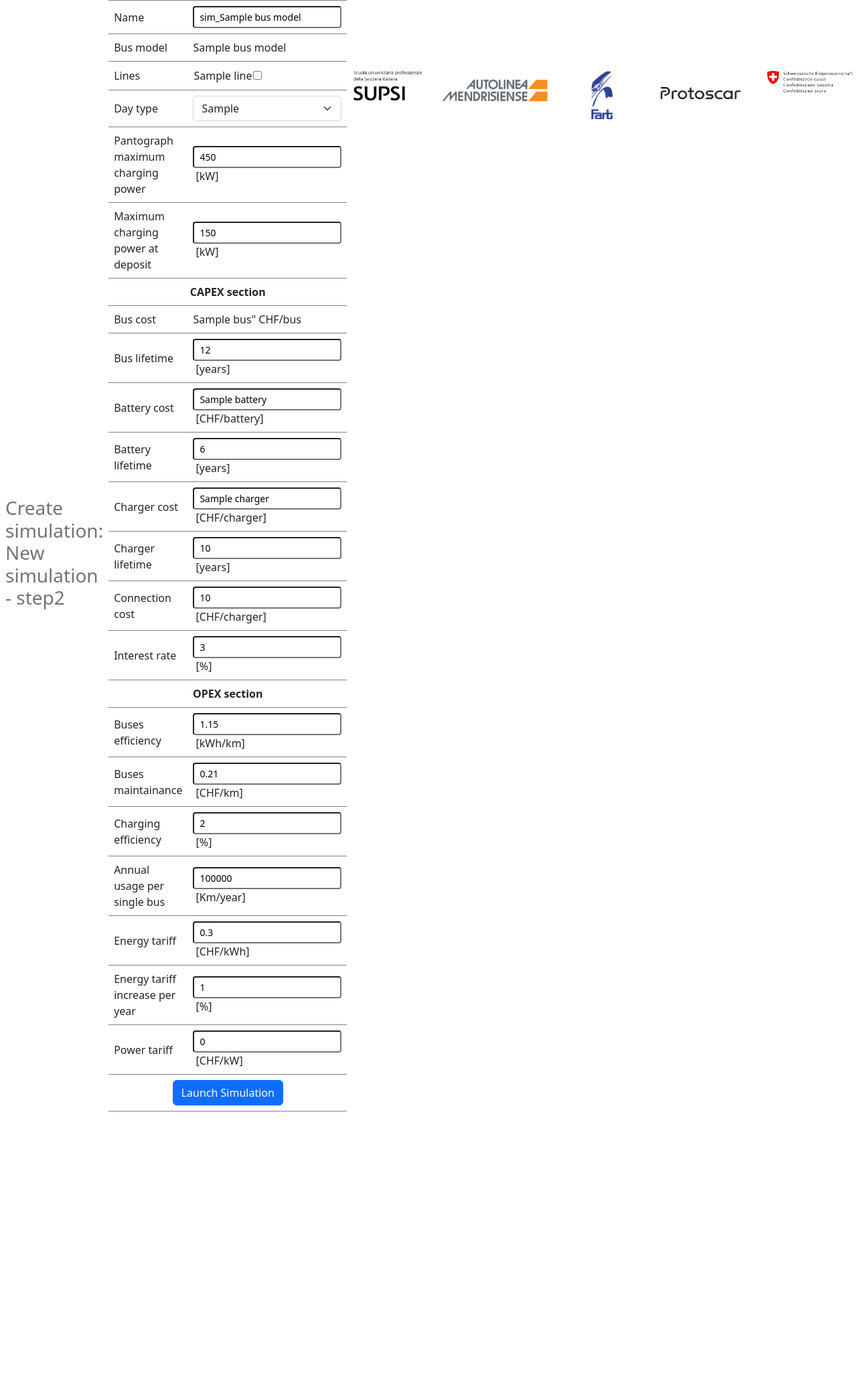
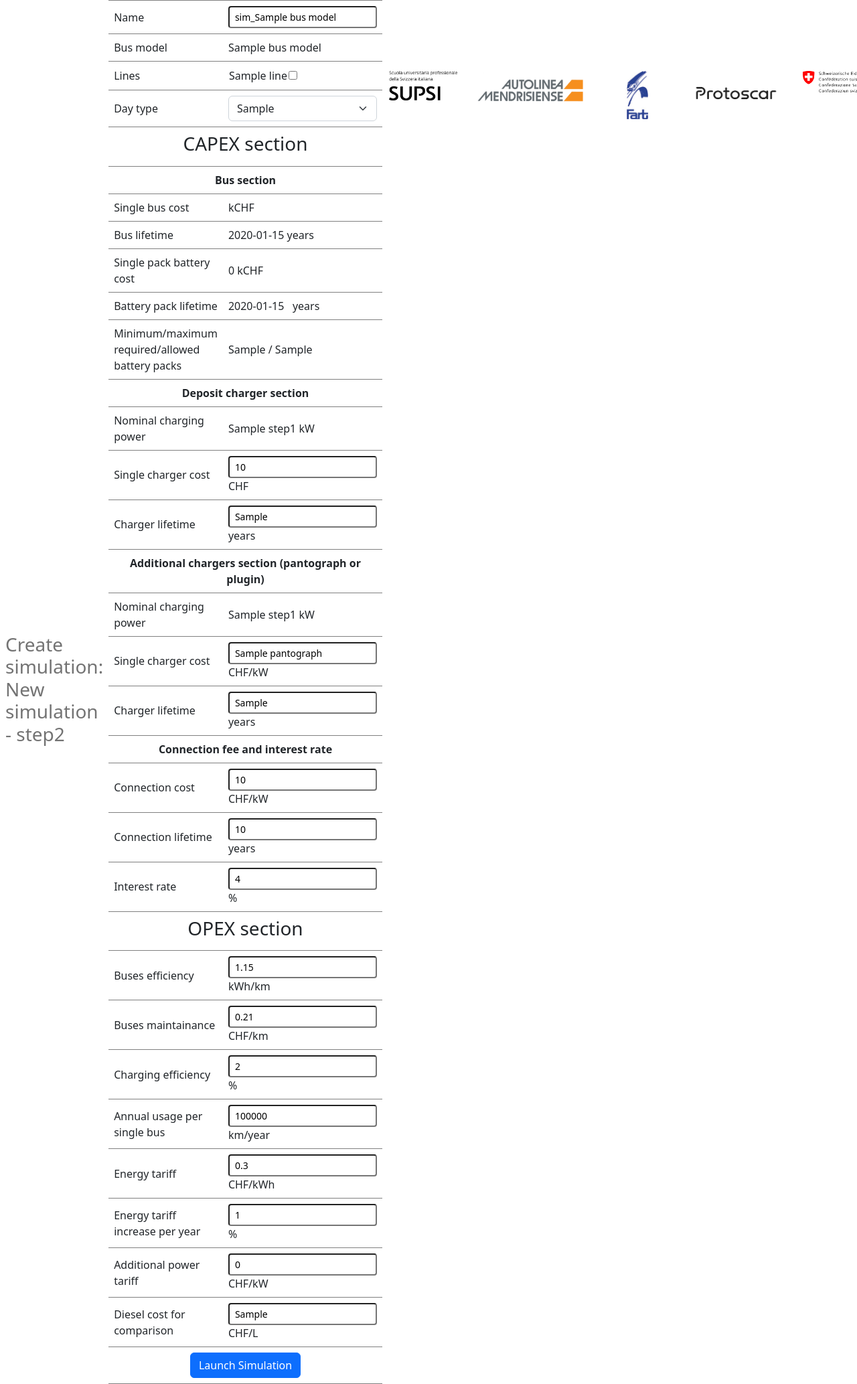
Before and after one commit to supsi-dacd-isaac/pvxte-web, a Flask app: template templates/new_sim_step2.html in a window 1280 px wide. Shown: the whole page at 67% size. Before the commit the page ends 1660 px from the top, so only its background shows below. Run offline with Flask 3, Linux system fonts and the light colour scheme; the template is opened without the code that fills it: most values are stand-ins (such as "Sample title", 1, 10 or a date in 2020); some libraries are stand-ins or nearby versions.

Commit message:
Implemented new interfaces for simulations creation

```diff
--- a/templates/new_bus_model.html
+++ b/templates/new_bus_model.html
@@ -30,7 +30,7 @@
                     </tr>
                     <tr>
                         <td>{{ gettext('Bus lifetime') }}</td>
-                        <td><input type="text" class="form-control-sm" name="capex_bus_lifetime" value="12">&nbsp{{ gettext('years') }}</td>
+                        <td><input type="text" class="form-control-sm" name="capex_bus_lifetime" value="{{ main_cfg['lifetimes']['bus'] }}">&nbsp{{ gettext('years') }}</td>
                     </tr>
                     <tr>
                         <td>{{ gettext('Empty weight of a bus without battery') }}</td>
@@ -57,7 +57,7 @@
                     </tr>
                     <tr>
                         <td>{{ gettext('Battery lifetime') }}</td>
-                        <td><input type="text" class="form-control-sm" name="capex_battery_lifetime" value="6">&nbsp{{ gettext('years') }}</td>
+                        <td><input type="text" class="form-control-sm" name="capex_battery_lifetime" value="{{ main_cfg['lifetimes']['battery'] }}">&nbsp{{ gettext('years') }}</td>
                     </tr>
                     <tr >
                         <td class="center-align-cell" colspan="2"><button type="submit" class="btn btn-primary" onclick="return confirm('{{ gettext('You are inserting a new bus model! Are you sure?') }}')">{{ gettext('Submit') }}</button></td>
--- a/templates/new_sim_step2.html
+++ b/templates/new_sim_step2.html
@@ -29,12 +29,14 @@
                         <td>
                             <table class="table-sm-form">
                                 <tbody>
+                                    <tr>
                                     {% for line in lines %}
-                                        <tr>
+
                                             <td>{{ line }}</td>
                                             <td><input type="checkbox" id="line_{{ line }}" name="line_{{ line }}"></td>
-                                        </tr>
+                                            <td>&nbsp;&nbsp;&nbsp;</td>
                                     {% endfor %}
+                                    </tr>
                                 </tbody>
                             </table>
                         </td>
@@ -50,76 +52,118 @@
                         </td>
                     </tr>
                     <tr>
-                        <td>{{ gettext('Pantograph maximum charging power') }}</td>
-                        <td><input type="text" class="form-control-sm" name="p_max" value="450">&nbsp[kW]</td>
+                        <td colspan="2" align="center"><h3>{{ gettext('CAPEX section') }}</h3></td>
+                    </tr>                    <tr>
+                        <td colspan="2" align="center"><b>{{ gettext('Bus section') }}</b></td>
                     </tr>
                     <tr>
-                        <td>{{ gettext('Maximum charging power at deposit') }}</td>
-                        <td><input type="text" class="form-control-sm" name="pd_max" value="150">&nbsp[kW]</td>
-                    </tr>
-                    <tr>
-                        <td colspan="2" align="center"><b>{{ gettext('CAPEX section') }}</b></td>
-                    </tr>
-                    <tr>
-                        <td>{{ gettext('Bus cost') }}</td>
-                        <td>{{ default_costs['bus'] }}" CHF/bus</td>
+                        <td>{{ gettext('Single bus cost') }}</td>
+                        <td>{{ bus_model_data['capex_bus_cost'][:-3] }} kCHF</td>
+                        <input type="hidden" class="form-control-sm" name="capex_bus_cost" value="{{ bus_model_data['capex_bus_cost'] }}">
                     </tr>
                     <tr>
                         <td>{{ gettext('Bus lifetime') }}</td>
-                        <td><input type="text" class="form-control-sm" name="capex_bus_lifetime" value="12">&nbsp[{{ gettext('years') }}]</td>
+                        <td>{{ bus_model_data['capex_bus_lifetime'] }}&nbsp{{ gettext('years') }}</td>
+                        <input type="hidden" class="form-control-sm" name="capex_bus_lifetime" value="{{ bus_model_data['capex_bus_lifetime'] }}">
                     </tr>
                     <tr>
-                        <td>{{ gettext('Battery cost') }}</td>
-                        <td><input type="text" class="form-control-sm" name="capex_battery_cost" value="{{ default_costs['battery'] }}">&nbsp[CHF/{{ gettext('battery') }}]</td>
-                    </tr>
-                        <td>{{ gettext('Battery lifetime') }}</td>
-                        <td><input type="text" class="form-control-sm" name="capex_battery_lifetime" value="6">&nbsp[{{ gettext('years') }}]</td>
+                        <td>{{ gettext('Single pack battery cost') }}</td>
+                        <td>{{ (bus_model_data['capex_battery_cost']/1000)|int }} kCHF</td>
+                        <input type="hidden" class="form-control-sm" name="capex_battery_cost" value="{{ bus_model_data['capex_battery_cost'] }}">
                     </tr>
                     <tr>
-                        <td>{{ gettext('Charger cost') }}</td>
-                        <td><input type="text" class="form-control-sm" name="capex_charger_cost" value="{{ default_costs['charger'] }}">&nbsp[CHF/{{ gettext('charger') }}]</td>
+                        <td>{{ gettext('Battery pack lifetime') }}</td>
+                        <td>{{ bus_model_data['capex_battery_lifetime'] }} &nbsp {{ gettext('years') }}</td>
+                        <input type="hidden" class="form-control-sm" name="capex_battery_lifetime" value="{{ bus_model_data['capex_battery_lifetime'] }}">
+                    </tr>
+                    <tr>
+                        <td>{{ gettext('Minimum/maximum required/allowed battery packs') }}</td>
+                        <td>{{ bus_model_data['min_required_batt_packs'] }} / {{ bus_model_data['max_allowed_batt_packs'] }}</td>
+                    </tr>
+                    <tr>
+                        <td colspan="2" align="center"><b>{{ gettext('Deposit charger section') }}</b></td>
+                    </tr>
+                    <tr>
+                        <td>{{ gettext('Nominal charging power') }}</td>
+                        <td>{{ step1_data['deposit_nominal_power'] }} kW</td>
+                        <input type="hidden" class="form-control-sm" name="pd_max" value="{{ step1_data['deposit_nominal_power'] }}">
+                    </tr>
+                    <tr>
+                        <td>{{ gettext('Single charger cost') }}</td>
+                        <td><input type="text" class="form-control-sm" name="capex_charger_cost" value="{{ defaults_costs['charger']|int }}"> CHF</td>
                     </tr>
                         <td>{{ gettext('Charger lifetime') }}</td>
-                        <td><input type="text" class="form-control-sm" name="capex_charger_lifetime" value="10">&nbsp[{{ gettext('years') }}]</td>
+                        <td><input type="text" class="form-control-sm" name="capex_charger_lifetime" value="{{ main_cfg['lifetimes']['depoCharger'] }}"> {{ gettext('years') }}</td>
+                    </tr>
+                    <input type="hidden" class="form-control-sm" name="p_max" value="{{ step1_data['pantograph_nominal_power'] }}">
+                    {% if step1_data['pantograph_nominal_power']|int > 0 %}
+                        <tr>
+                            <td colspan="2" align="center"><b>{{ gettext('Additional chargers section (pantograph or plugin)') }}</b></td>
+                        </tr>
+                        <tr>
+                            <td>{{ gettext('Nominal charging power') }}</td>
+                            <td>{{ step1_data['pantograph_nominal_power'] }} kW</td>
+                        </tr>
+                        <tr>
+                            <td>{{ gettext('Single charger cost') }}</td>
+                            <td><input type="text" class="form-control-sm" name="capex_panto_cost" value="{{ defaults_costs['pantograph'] }}"> CHF/kW</td>
+                        </tr>
+                            <td>{{ gettext('Charger lifetime') }}</td>
+                            <td><input type="text" class="form-control-sm" name="capex_panto_lifetime" value="{{ main_cfg['lifetimes']['pantoCharger'] }}"> {{ gettext('years') }}</td>
+                        </tr>
+                    {% else %}
+                        <input type="hidden" class="form-control-sm" name="capex_panto_cost" value="{{ defaults_costs['pantograph'] }}">
+                        <input type="hidden" class="form-control-sm" name="capex_panto_lifetime" value="{{ main_cfg['lifetimes']['pantoCharger'] }}">
+                    {% endif %}
+                    <tr>
+                        <td colspan="2" align="center"><b>{{ gettext('Connection fee and interest rate') }}</b></td>
                     </tr>
                     <tr>
                         <td>{{ gettext('Connection cost') }}</td>
-                        <td><input type="text" class="form-control-sm" name="capex_additional_fee" value="{{ default_costs['connection_fee'] }}">&nbsp[CHF/{{ gettext('charger') }}]</td>
+                        <td><input type="text" class="form-control-sm" name="capex_additional_fee" value="{{ main_cfg['defaultCosts']['connectionFee'] }}"> CHF/kW</td>
+                    </tr>
+                    </tr>
+                        <td>{{ gettext('Connection lifetime') }}</td>
+                        <td><input type="text" class="form-control-sm" name="capex_additional_fee_lifetime" value="{{ main_cfg['lifetimes']['connectionFee'] }}">{{ gettext('years') }}</td>
                     </tr>
                     <tr>
                         <td>{{ gettext('Interest rate') }}</td>
-                        <td><input type="text" class="form-control-sm" name="capex_interest_rate" value="3">&nbsp[%]</td>
+                        <td><input type="text" class="form-control-sm" name="capex_interest_rate" value="{{ main_cfg['defaultCosts']['interestRate'] }}"> %</td>
                     </tr>
                     <tr>
-                        <td colspan="2" align="center"><b>{{ gettext('OPEX section') }}</b></td>
+                        <td colspan="2" align="center"><h3>{{ gettext('OPEX section') }}</h3></td>
                     </tr>
                     <tr>
                         <td>{{ gettext('Buses efficiency') }}</td>
-                        <td><input type="text" class="form-control-sm" name="opex_buses_efficiency" value="1.15">&nbsp[kWh/km]</td>
+                        <td><input type="text" class="form-control-sm" name="opex_buses_efficiency" value="1.15"> kWh/km</td>
                     </tr>
                     <tr>
                         <td>{{ gettext('Buses maintainance') }}</td>
-                        <td><input type="text" class="form-control-sm" name="opex_buses_maintainance" value="0.21">&nbsp[CHF/km]</td>
+                        <td><input type="text" class="form-control-sm" name="opex_buses_maintainance" value="0.21"> CHF/km</td>
                     </tr>
                     <tr>
                         <td>{{ gettext('Charging efficiency') }}</td>
-                        <td><input type="text" class="form-control-sm" name="opex_charging_efficiency" value="2">&nbsp[%]</td>
+                        <td><input type="text" class="form-control-sm" name="opex_charging_efficiency" value="2"> %</td>
                     </tr>
                     <tr>
                         <td>{{ gettext('Annual usage per single bus') }}</td>
-                        <td><input type="text" class="form-control-sm" name="opex_annual_usage" value="100000">&nbsp[Km/{{ gettext('year') }}]</td>
+                        <td><input type="text" class="form-control-sm" name="opex_annual_usage" value="100000"> km/{{ gettext('year') }}</td>
                     </tr>
                     <tr>
                         <td>{{ gettext('Energy tariff') }}</td>
-                        <td><input type="text" class="form-control-sm" name="opex_energy_tariff" value="0.3">&nbsp[CHF/kWh]</td>
+                        <td><input type="text" class="form-control-sm" name="opex_energy_tariff" value="0.3"> CHF/kWh</td>
                     </tr>
                     <tr>
                         <td>{{ gettext('Energy tariff increase per year') }}</td>
-                        <td><input type="text" class="form-control-sm" name="opex_energy_tariff_yearly_increase" value="1">&nbsp[%]</td>
+                        <td><input type="text" class="form-control-sm" name="opex_energy_tariff_yearly_increase" value="1"> %</td>
                     </tr>
                     <tr>
-                        <td>{{ gettext('Power tariff') }}</td>
-                        <td><input type="text" class="form-control-sm" name="opex_power_tariff" value="0">&nbsp[CHF/kW]</td>
+                        <td>{{ gettext('Additional power tariff') }}</td>
+                        <td><input type="text" class="form-control-sm" name="opex_power_tariff" value="0"> CHF/kW</td>
+                    </tr>
+                    <tr>
+                        <td>{{ gettext('Diesel cost for comparison') }}</td>
+                        <td><input type="text" class="form-control-sm" name="opex_diesel_cost_per_liter" value="{{ main_cfg['defaultCosts']['diesel']['consumptionCHPerLiter'] }}"> CHF/L</td>
                     </tr>
                     <tr>
                         <td colspan="2" class="center-align-cell"><button type="submit" class="btn btn-primary" onclick="return confirm('{{ gettext('Are you sure? You will receive a notification via email when the simulation will be completed') }}')">{{ gettext('Launch Simulation') }}</button></td>
```
Also changed, not shown: templates/index.html (+16 -16 lines), templates/new_sim_step1.html (+22 -6 lines).
